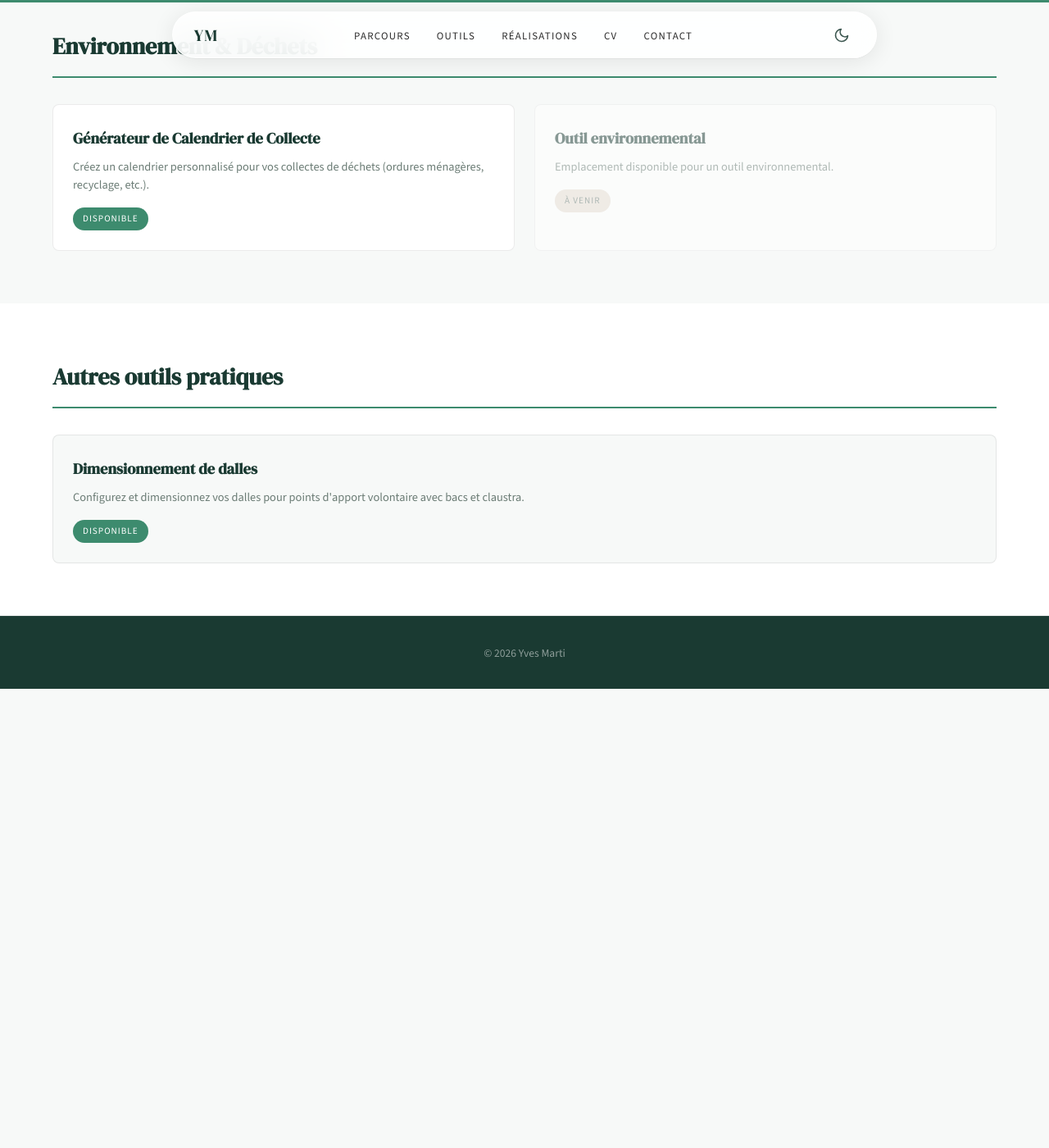
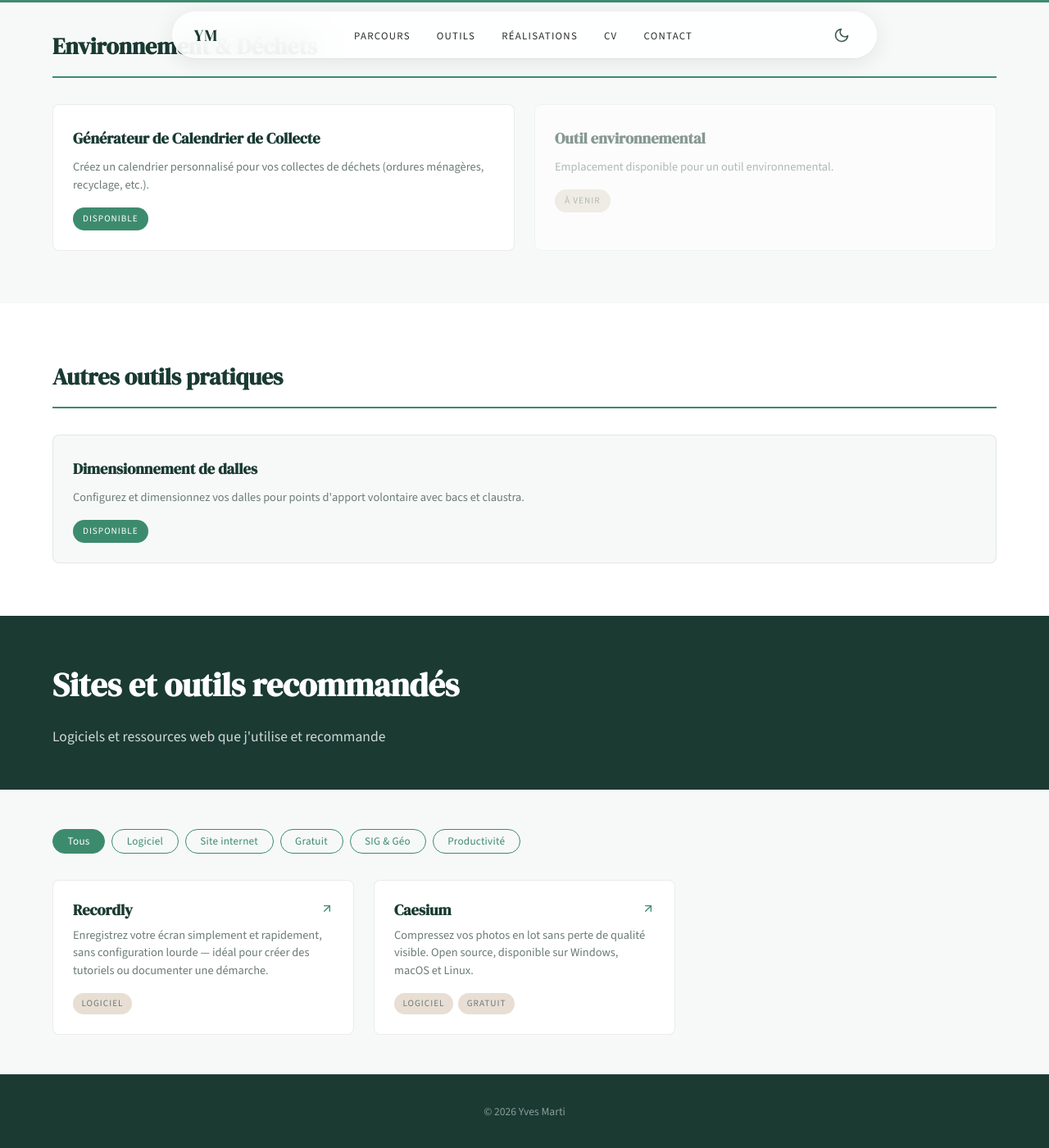
Before and after one commit to yvesmarti/yvesmarti.github.io, a Jekyll site: the page built from outils.html, in a window 1280 px wide and 1400 px high, scrolled down 1630 px. Shown: the whole window at 82% size. Built offline with Jekyll 4.4.1, drawn with Linux system fonts in a browser that asks for light colours; before the commit the page ends 2470 px from its top, so only the background shows below that.

Commit message:
Ajoute la section "Sites et outils recommandés" sur la page Outils
Nouvelle section en bas de la page outils.html avec :
- En-tête dans le style page-header (fond vert foncé, titre DM Serif Display)
- Filtrage par tags (Logiciel, Site internet, Gratuit, SIG & Géo, Productivité)
- Cards avec lien externe (nouvel onglet), description et badges de tags
- Support dark mode
- Données dans _data/outils_recommandes.yml (Recordly, Caesium)

https://claude.ai/code/session_01E7jKW5GkQ6vr1CUmKByUFL

```diff
--- /dev/null
+++ b/_data/outils_recommandes.yml
@@ -0,0 +1,15 @@
+# Outils et sites recommandés par Yves Marti
+# tags possibles : Logiciel, Site internet, Gratuit, SIG & Géo, Productivité
+
+- nom: Recordly
+  description: Enregistrez votre écran simplement et rapidement, sans configuration lourde — idéal pour créer des tutoriels ou documenter une démarche.
+  url: https://recordly.dev
+  tags:
+    - Logiciel
+
+- nom: Caesium
+  description: Compressez vos photos en lot sans perte de qualité visible. Open source, disponible sur Windows, macOS et Linux.
+  url: https://caesium.app/fr-FR
+  tags:
+    - Logiciel
+    - Gratuit
--- a/assets/css/style.css
+++ b/assets/css/style.css
@@ -2426,4 +2426,177 @@ body,
     }
 }
 
+/* ===========================================
+   SECTION OUTILS RECOMMANDÉS
+   =========================================== */
+
+.recommandes-header {
+    background: var(--color-primary);
+    padding: 3rem 5%;
+    color: white;
+}
+
+.recommandes-header-content {
+    max-width: 1200px;
+}
+
+.recommandes-title {
+    font-family: var(--font-display);
+    font-size: clamp(1.75rem, 3.5vw, 2.5rem);
+    color: white;
+    margin-bottom: 0.75rem;
+}
+
+.recommandes-subtitle {
+    font-size: 1.1rem;
+    color: rgba(255, 255, 255, 0.8);
+    font-weight: 300;
+}
+
+.recommandes-body {
+    padding: 3rem 5%;
+    background: var(--color-light);
+    max-width: 100%;
+}
+
+.recommandes-filters {
+    display: flex;
+    flex-wrap: wrap;
+    gap: 0.5rem;
+    margin-bottom: 2rem;
+}
+
+.rec-filter-btn {
+    padding: 0.35rem 1.1rem;
+    border: 1px solid var(--color-accent);
+    border-radius: 20px;
+    background: transparent;
+    color: var(--color-accent);
+    font-size: 0.82rem;
+    font-weight: 500;
+    font-family: inherit;
+    cursor: pointer;
+    transition: border-color 0.2s ease, color 0.2s ease, background 0.2s ease;
+    letter-spacing: 0.02em;
+}
+
+.rec-filter-btn:hover {
+    background: rgba(61, 139, 110, 0.1);
+}
+
+.rec-filter-btn.active {
+    background: var(--color-accent);
+    border-color: var(--color-accent);
+    color: white;
+}
+
+.recommandes-grid {
+    display: grid;
+    grid-template-columns: repeat(auto-fill, minmax(280px, 1fr));
+    gap: 1.5rem;
+}
+
+.rec-card {
+    display: block;
+    padding: 1.5rem;
+    background: white;
+    border-radius: 8px;
+    text-decoration: none;
+    color: inherit;
+    border: 1px solid rgba(0, 0, 0, 0.08);
+    transition: transform 0.3s ease, box-shadow 0.3s ease, border-color 0.3s ease, opacity 0.25s ease;
+}
+
+.rec-card:hover {
+    transform: translateY(-3px);
+    box-shadow: 0 15px 30px rgba(0, 0, 0, 0.1);
+    border-color: var(--color-accent);
+}
+
+.rec-card.dimmed {
+    opacity: 0.2;
+    pointer-events: none;
+}
+
+.rec-card-top {
+    display: flex;
+    align-items: flex-start;
+    justify-content: space-between;
+    gap: 0.5rem;
+    margin-bottom: 0.5rem;
+}
+
+.rec-card-title {
+    font-family: var(--font-display);
+    font-size: 1.15rem;
+    color: var(--color-primary);
+    margin: 0;
+    line-height: 1.3;
+}
+
+.rec-card-arrow {
+    flex-shrink: 0;
+    color: var(--color-accent);
+    margin-top: 0.15rem;
+    transition: transform 0.2s ease;
+}
+
+.rec-card:hover .rec-card-arrow {
+    transform: translate(2px, -2px);
+}
+
+.rec-card-desc {
+    color: var(--color-muted);
+    font-size: 0.9rem;
+    line-height: 1.5;
+    margin: 0 0 1rem;
+}
+
+.rec-card-tags {
+    display: flex;
+    flex-wrap: wrap;
+    gap: 0.4rem;
+}
+
+.rec-tag {
+    display: inline-block;
+    font-size: 0.7rem;
+    text-transform: uppercase;
+    letter-spacing: 1px;
+    padding: 0.2rem 0.65rem;
+    background: var(--color-warm);
+    color: var(--color-muted);
+    border-radius: 20px;
+    font-weight: 500;
+}
+
+/* Dark mode */
+[data-theme="dark"] .recommandes-body {
+    background: #131e17;
+}
+
+[data-theme="dark"] .rec-card {
+    background: #1a2e24;
+    border-color: rgba(255, 255, 255, 0.07);
+}
+
+[data-theme="dark"] .rec-card-title {
+    color: #b8d8c8;
+}
+
+[data-theme="dark"] .rec-tag {
+    background: #253c2e;
+    color: #8aaa9a;
+}
+
+@media (max-width: 768px) {
+    .recommandes-header {
+        padding: 2rem 5%;
+    }
+
+    .recommandes-body {
+        padding: 2rem 5%;
+    }
+}
+
 /* Dark mode — no changes needed (section is already dark) */
--- a/assets/js/main.js
+++ b/assets/js/main.js
@@ -469,6 +469,33 @@
     }
 
     /* ------------------------------------------
+       FILTRES OUTILS RECOMMANDÉS
+    ------------------------------------------ */
+    function initRecommandedFilters() {
+        var buttons = document.querySelectorAll('.rec-filter-btn');
+        var cards   = document.querySelectorAll('.rec-card[data-tags]');
+        if (!buttons.length || !cards.length) return;
+
+        buttons.forEach(function (btn) {
+            btn.addEventListener('click', function () {
+                var filter = btn.getAttribute('data-filter');
+
+                buttons.forEach(function (b) { b.classList.remove('active'); });
+                btn.classList.add('active');
+
+                cards.forEach(function (card) {
+                    var tags = card.getAttribute('data-tags').split(',');
+                    if (filter === 'Tous' || tags.indexOf(filter) !== -1) {
+                        card.classList.remove('dimmed');
+                    } else {
+                        card.classList.add('dimmed');
+                    }
+                });
+            });
+        });
+    }
+
+    /* ------------------------------------------
        INITIALISATION
     ------------------------------------------ */
     document.addEventListener('DOMContentLoaded', function () {
@@ -483,6 +510,7 @@
         initAnimatedTimeline();
         initHorizontalTimeline();
         initSkillFilters();
+        initRecommandedFilters();
     });
 
 }());
--- a/outils.html
+++ b/outils.html
@@ -22,3 +22,43 @@ description: "Outils web développés par Yves Marti : isochrones, géocodage, e
     </div>
 </section>
 {% endfor %}
+
+<section class="recommandes-section">
+    <div class="recommandes-header">
+        <div class="recommandes-header-content">
+            <h2 class="recommandes-title">Sites et outils recommandés</h2>
+            <p class="recommandes-subtitle">Logiciels et ressources web que j'utilise et recommande</p>
+        </div>
+    </div>
+    <div class="recommandes-body">
+        <div class="recommandes-filters">
+            <button class="rec-filter-btn active" data-filter="Tous">Tous</button>
+            <button class="rec-filter-btn" data-filter="Logiciel">Logiciel</button>
+            <button class="rec-filter-btn" data-filter="Site internet">Site internet</button>
+            <button class="rec-filter-btn" data-filter="Gratuit">Gratuit</button>
+            <button class="rec-filter-btn" data-filter="SIG & Géo">SIG &amp; Géo</button>
+            <button class="rec-filter-btn" data-filter="Productivité">Productivité</button>
+        </div>
+        <div class="recommandes-grid">
+            {% for outil in site.data.outils_recommandes %}
+            <a href="{{ outil.url }}" target="_blank" rel="noopener noreferrer"
+               class="rec-card"
+               data-tags="{{ outil.tags | join: ',' }}">
+                <div class="rec-card-top">
+                    <h3 class="rec-card-title">{{ outil.nom }}</h3>
+                    <svg class="rec-card-arrow" width="16" height="16" viewBox="0 0 24 24" fill="none" stroke="currentColor" stroke-width="2" stroke-linecap="round" stroke-linejoin="round">
+                        <line x1="7" y1="17" x2="17" y2="7"></line>
+                        <polyline points="7 7 17 7 17 17"></polyline>
+                    </svg>
+                </div>
+                <p class="rec-card-desc">{{ outil.description }}</p>
+                <div class="rec-card-tags">
+                    {% for tag in outil.tags %}
+                    <span class="rec-tag">{{ tag }}</span>
+                    {% endfor %}
+                </div>
+            </a>
+            {% endfor %}
+        </div>
+    </div>
+</section>
```
